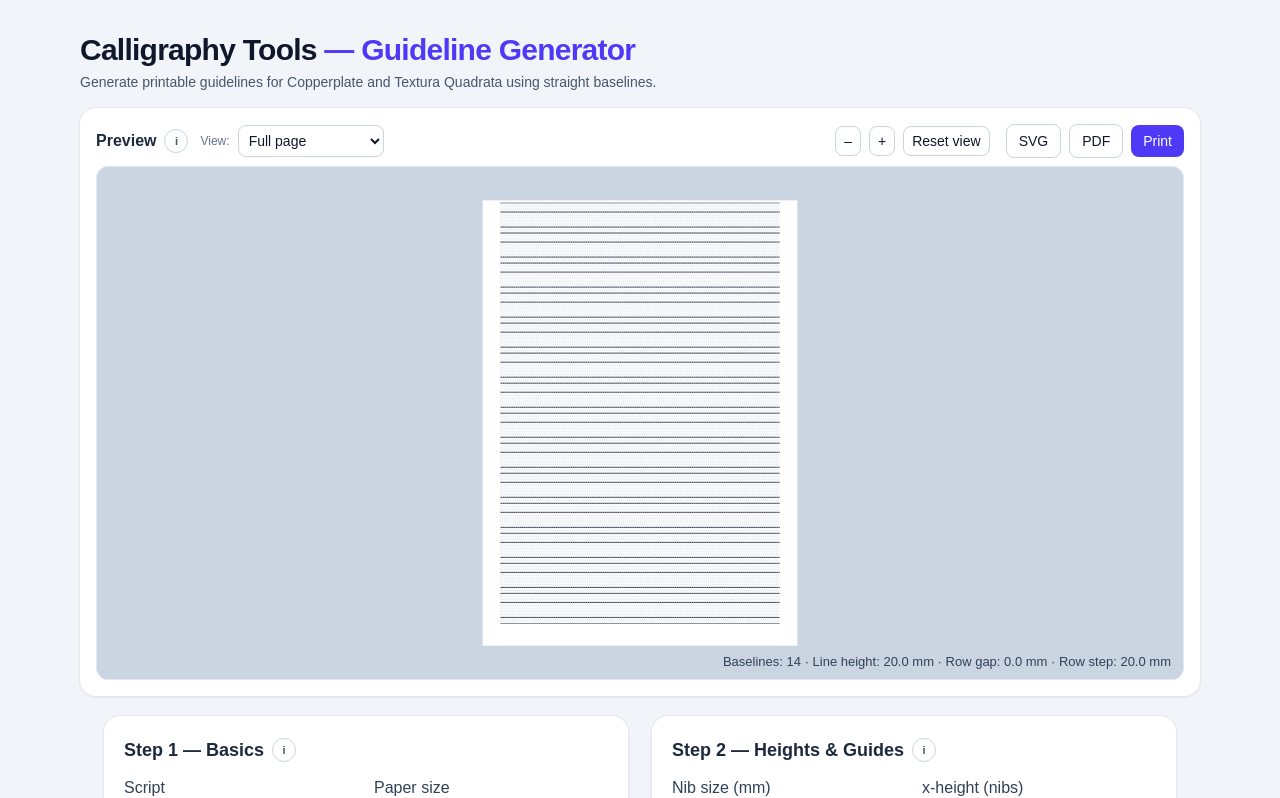
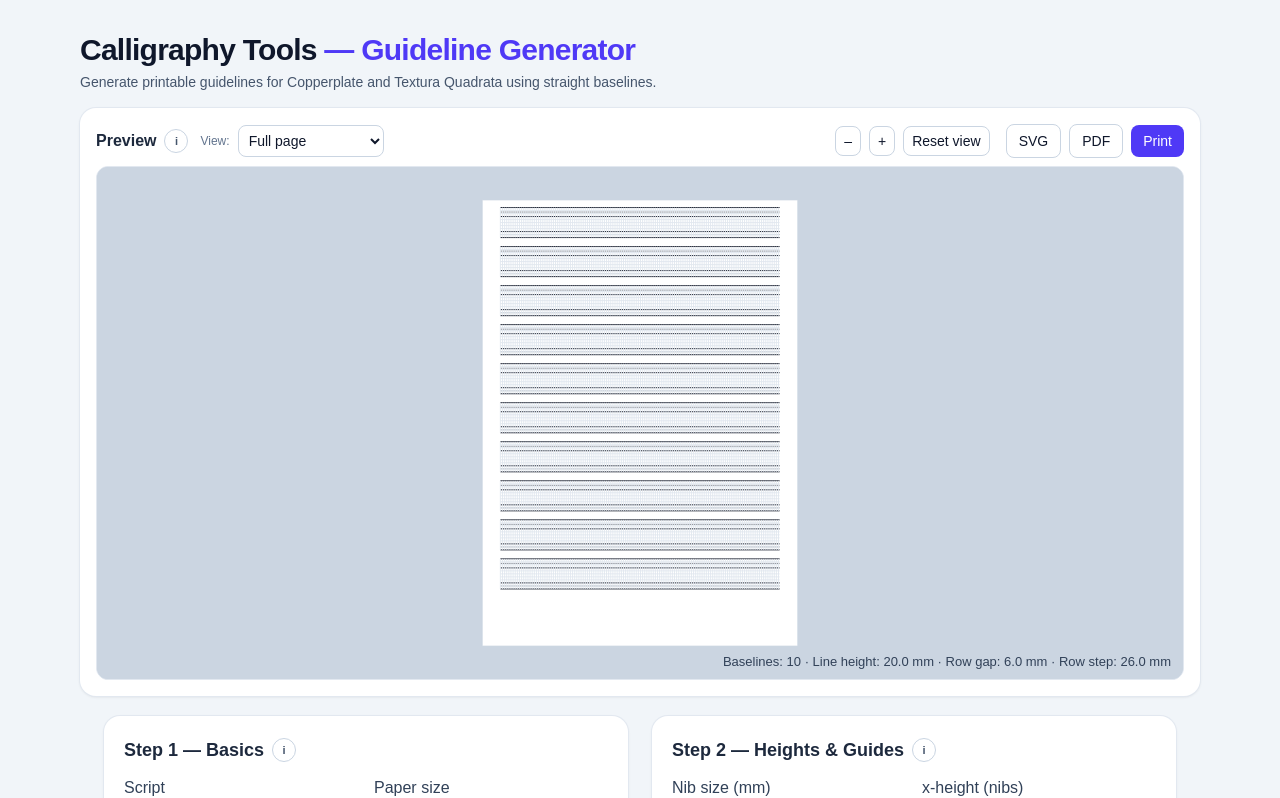
Before and after one commit to mashw/calligraphy-tools, a Next.js app: page /guidelines in a window 1280 px wide. Shown: the top 798 px of the page. Built offline with nearby package versions, Linux system fonts and the light colour scheme.

Commit message:
Adjusted default copperplate ratio for Guideline tool to 2:1:2 and added 1st ascender and descender lines.

```diff
--- a/src/app/guidelines/page.tsx
+++ b/src/app/guidelines/page.tsx
@@ -223,6 +223,8 @@ export default function GuidelinesPage() {
   const [paper, setPaper] = useState<PaperId>('A4');
   const [orientation, setOrientation] = useState<Orientation>(PAPERS_MM.A4.defaultOrientation);
   const [view, setView] = useState<ViewMode>('fullpage');
+  const midY = (a: Pt[], b: Pt[]) => (a[0].y + b[0].y) / 2;
+
 
   // “next whole 0.5” in the direction of travel
   const stepHalfFrom = (current: number, dir: 1 | -1) => {
@@ -247,7 +249,7 @@ export default function GuidelinesPage() {
 
   const [ascNib, setAscNib] = useState(BLACKLETTER_GUIDE_DEFAULTS.ascNib);
   const [descNib, setDescNib] = useState(BLACKLETTER_GUIDE_DEFAULTS.descNib);
-  const [rowGapMM, setRowGapMM] = useState(0);
+  const [rowGapMM, setRowGapMM] = useState(6);
 
   const [useCalibration, setUseCalibration] = useState(false);
   const [calWordLowerMM, setCalWordLowerMM] = useState('');
@@ -364,7 +366,7 @@ export default function GuidelinesPage() {
   );
 
   const copperplateHeights = useMemo(
-    () => ({ xMM: xHeightMM, ascMM: xHeightMM * 0.5, descMM: xHeightMM * 0.3 }),
+    () => ({ xMM: xHeightMM, ascMM: xHeightMM * 2, descMM: xHeightMM * 2 }),
     [xHeightMM],
   );
 
@@ -380,8 +382,8 @@ export default function GuidelinesPage() {
 
   const margins = useMemo(
     () => ({
-      top: 12,
-      bottom: 12,
+      top: 15,
+      bottom: 15,
       left: 12,
       right: 12,
     }),
@@ -694,22 +696,53 @@ export default function GuidelinesPage() {
 
               <g clipPath="url(#pageClip)">
                 {/* Guides */}
-                {guideSets.map((guideSet, index) => (
+                {guideSets.map((guideSet, index) => {
+  const x1 = guideSet.baseLine[0].x;
+  const x2 = guideSet.baseLine[guideSet.baseLine.length - 1].x;
+
+  const yMidAsc = midY(guideSet.ascLine, guideSet.waistLine);   // halfway between waist & asc
+  const yMidDesc = midY(guideSet.descLine, guideSet.baseLine);  // halfway between desc & baseline
+
+  return (
+    <g key={`guide-${index}`}>
+      {/* Extra reference lines */}
+      <line
+        x1={x1}
+        x2={x2}
+        y1={yMidAsc}
+        y2={yMidAsc}
+        stroke="#111827"
+        strokeWidth={swThin}
+        vectorEffect="non-scaling-stroke"
+      />
+      <line
+        x1={x1}
+        x2={x2}
+        y1={yMidDesc}
+        y2={yMidDesc}
+        stroke="#111827"
+        strokeWidth={swThin}
+        vectorEffect="non-scaling-stroke"
+      />
+
+      {/* Existing guide overlay */}
       <GuideOverlay
-                    key={`guide-${index}`}
         guideSet={guideSet}
         style={{
-                      thin: swThin,
+          thin: swBold,
           bold: swBold,
           colors: {
             thin: '#111827',
             bold: '#111827',
             tick: '#e2e8f0',
-                        frame: '#cbd5e1',
+            frame: 'transparent',
           },
         }}
       />
-                ))}
+    </g>
+  );
+})}
+
               </g>
             </svg>
 
```
Lines whose indentation alone changed are shown as unchanged.
